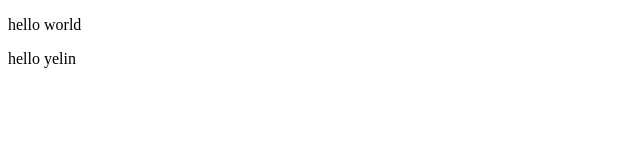
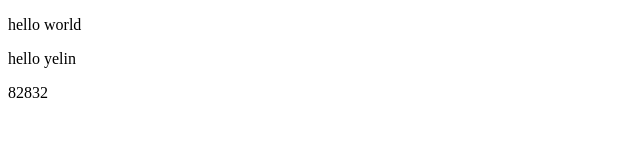
Before and after one commit to yelin2016/log2, a website: page src/index.html in a window 1280 px wide. Shown: the full height of the page, 0-640 px from the left. Drawn offline with Linux system fonts and the light colour scheme.

Commit message:
feat: add some word
addafajlfja

fafnlkaf

```diff
--- a/src/index.html
+++ b/src/index.html
@@ -7,5 +7,6 @@
 <body>
 <p>hello world</p>
 <p>hello yelin</p>
+<p>82832</p>
 </body>
 </html>
```
